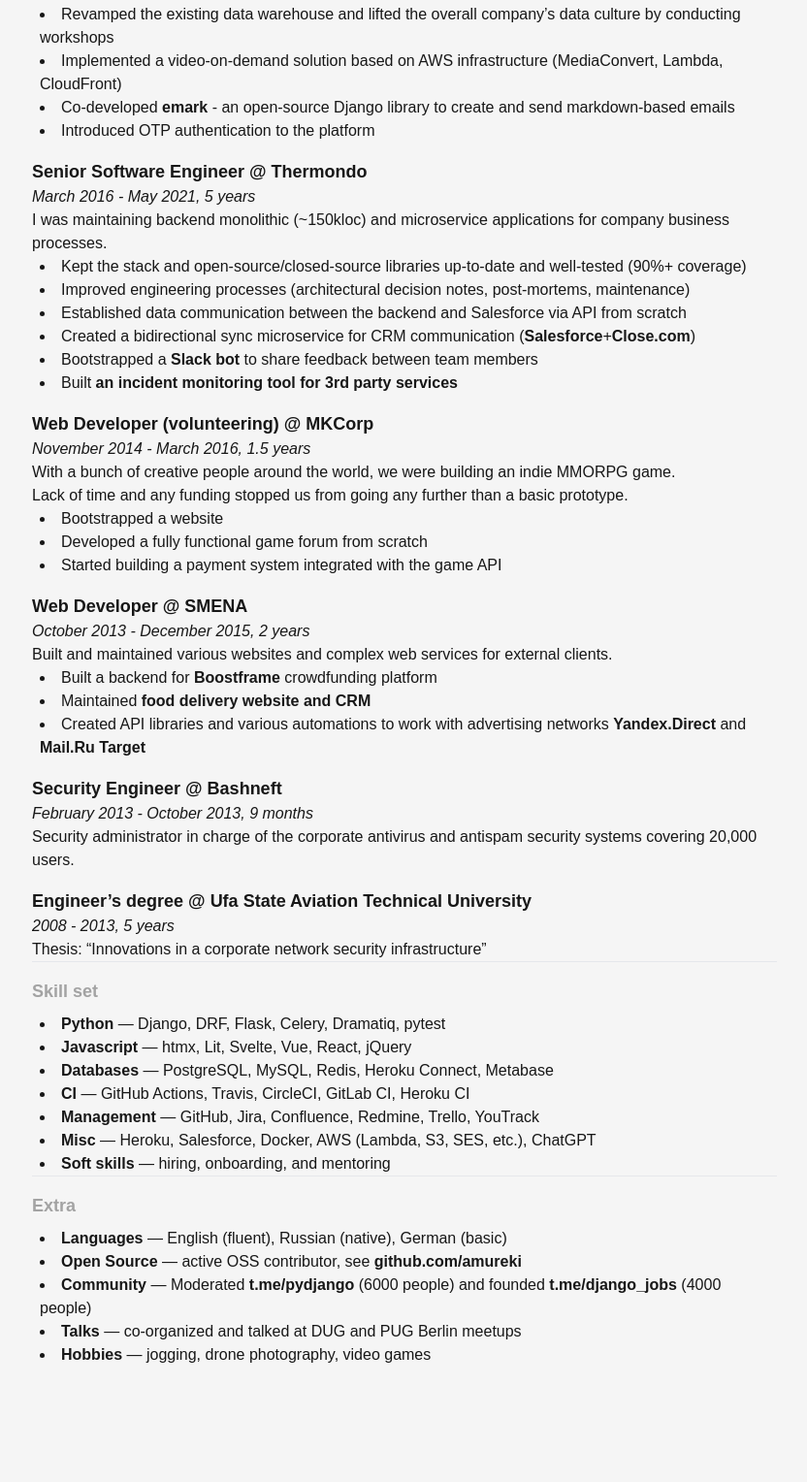
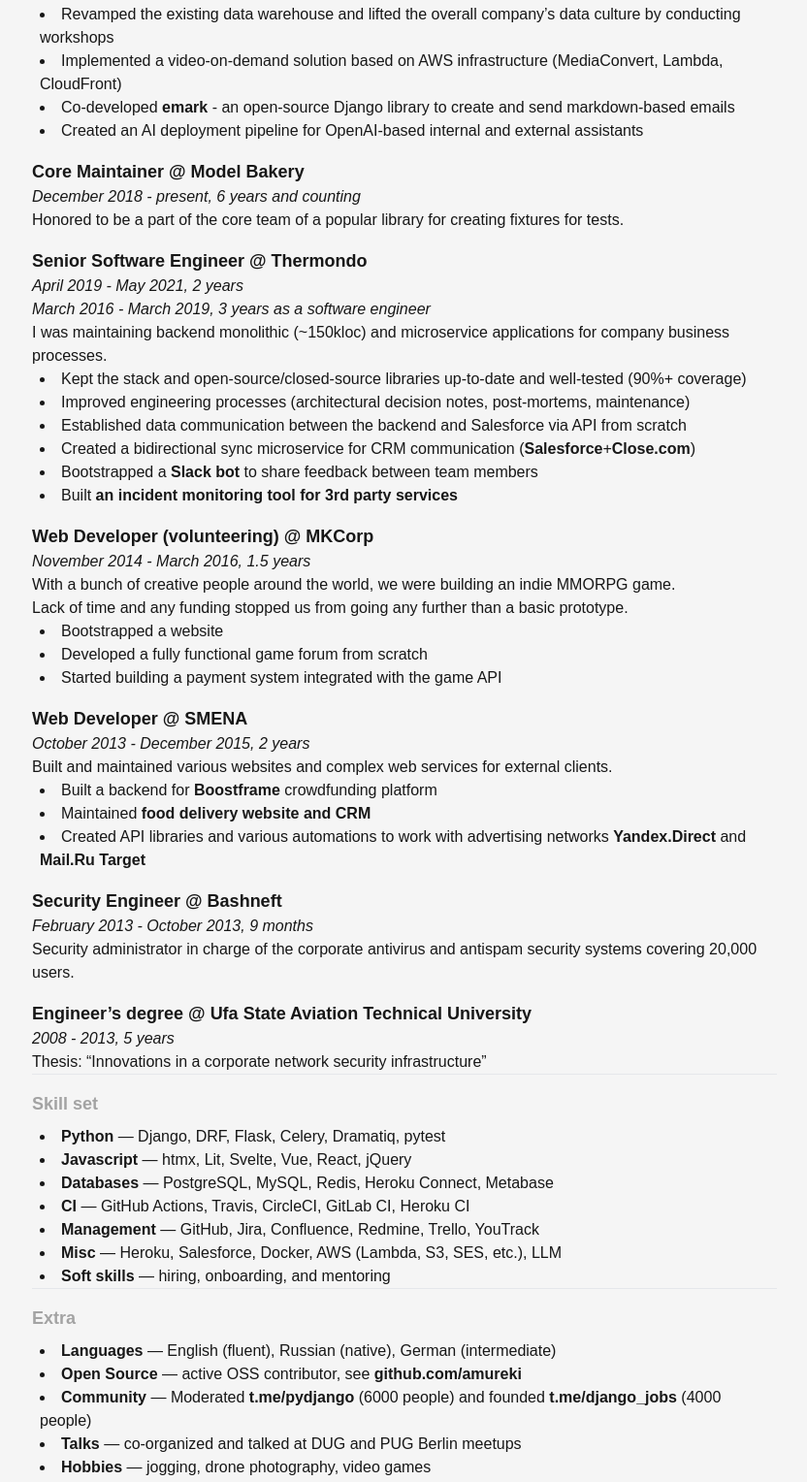
Before and after one commit to amureki/amureki.github.io, an Astro site: page /cv in a window 1280 px wide. Shown: the part 374-1902 px from the top of the page at 97% size, without its empty margins (127-959 px from the left). Built offline with nearby package versions, Linux system fonts and the light colour scheme; Astro itself is replaced by a stand-in of ours.

Commit message:
Extend cv.md tiny bit

```diff
--- a/src/pages/cv.md
+++ b/src/pages/cv.md
@@ -17,10 +17,16 @@ I am working in a brilliant small team, maintaining and enhancing digital B2B-pl
 * Revamped the existing data warehouse and lifted the overall company's data culture by conducting workshops
 * Implemented a video-on-demand solution based on AWS infrastructure (MediaConvert, Lambda, CloudFront)
 * Co-developed [emark](https://github.com/voiio/emark) - an open-source Django library to create and send markdown-based emails
-* Introduced OTP authentication to the platform
+* Created an AI deployment pipeline for OpenAI-based internal and external assistants
+
+### Core Maintainer @ [Model Bakery](https://github.com/model-bakers/model_bakery)
+_December 2018 - present, 6 years and counting_
+
+Honored to be a part of the core team of a popular library for creating fixtures for tests.
 
 ### Senior Software Engineer @ [Thermondo](https://www.thermondo.de/)
-_March 2016 - May 2021, 5 years_
+_April 2019 - May 2021, 2 years_
+_March 2016 - March 2019, 3 years as a software engineer_
 
 I was maintaining backend monolithic (~150kloc) and microservice applications for company business processes.
 
@@ -70,13 +76,13 @@ Thesis: "Innovations in a corporate network security infrastructure"
 * __Databases__ — PostgreSQL, MySQL, Redis, Heroku Connect, Metabase
 * __CI__ — GitHub Actions, Travis, CircleCI, GitLab CI, Heroku CI
 * __Management__ — GitHub, Jira, Confluence, Redmine, Trello, YouTrack
-* __Misc__ — Heroku, Salesforce, Docker, AWS (Lambda, S3, SES, etc.), ChatGPT
+* __Misc__ — Heroku, Salesforce, Docker, AWS (Lambda, S3, SES, etc.), LLM
 * __Soft skills__ — hiring, onboarding, and mentoring
 
 ***
 
 ## Extra
-* __Languages__ — English (fluent), Russian (native), German (basic)
+* __Languages__ — English (fluent), Russian (native), German (intermediate)
 * __Open Source__ — active OSS contributor, see [github.com/amureki](https://github.com/amureki)
 * __Community__ — Moderated [t.me/pydjango](https://t.me/pydjango) (6000 people) and founded [t.me/django_jobs](https://t.me/django_jobs) (4000 people)
 * __Talks__ — co-organized and talked at DUG and PUG Berlin meetups
```
